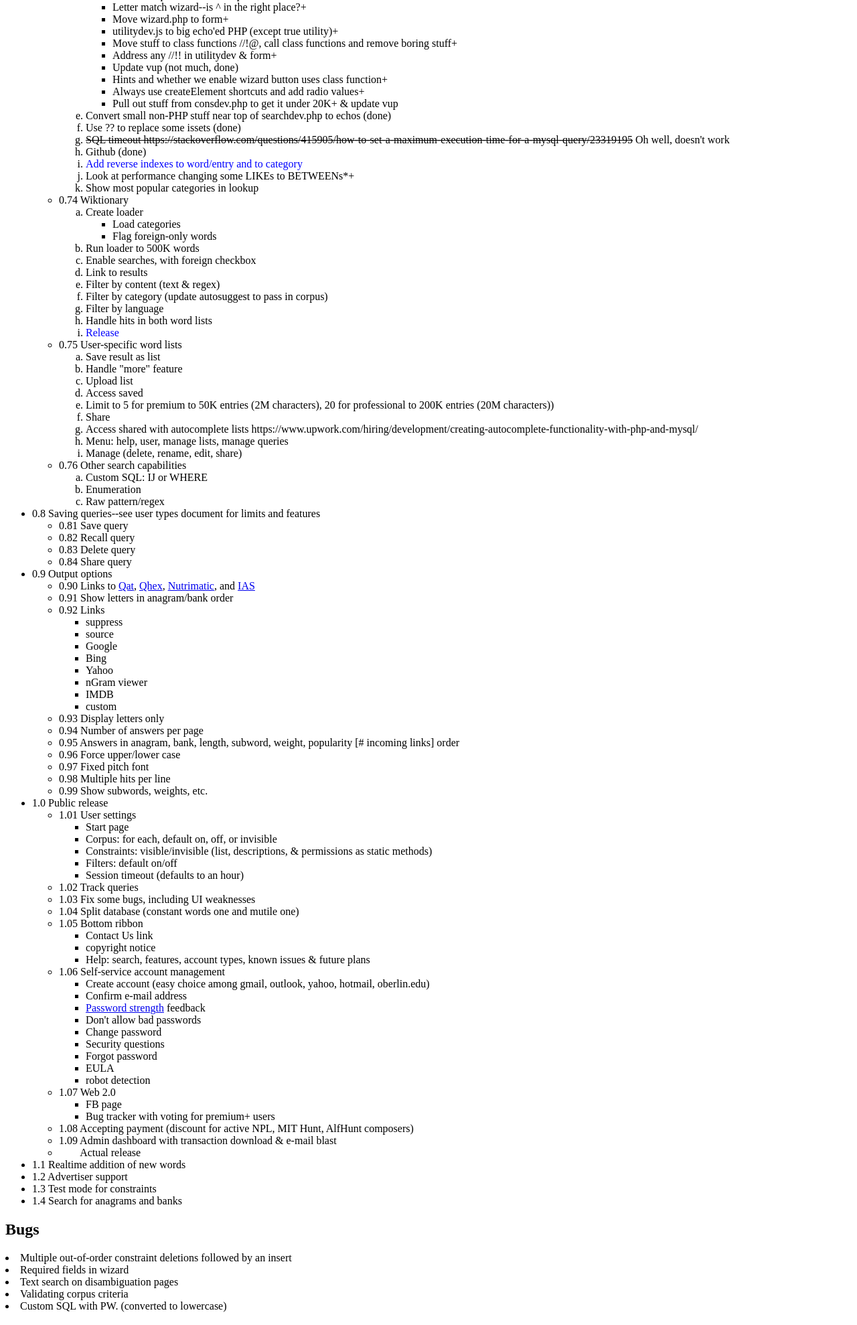
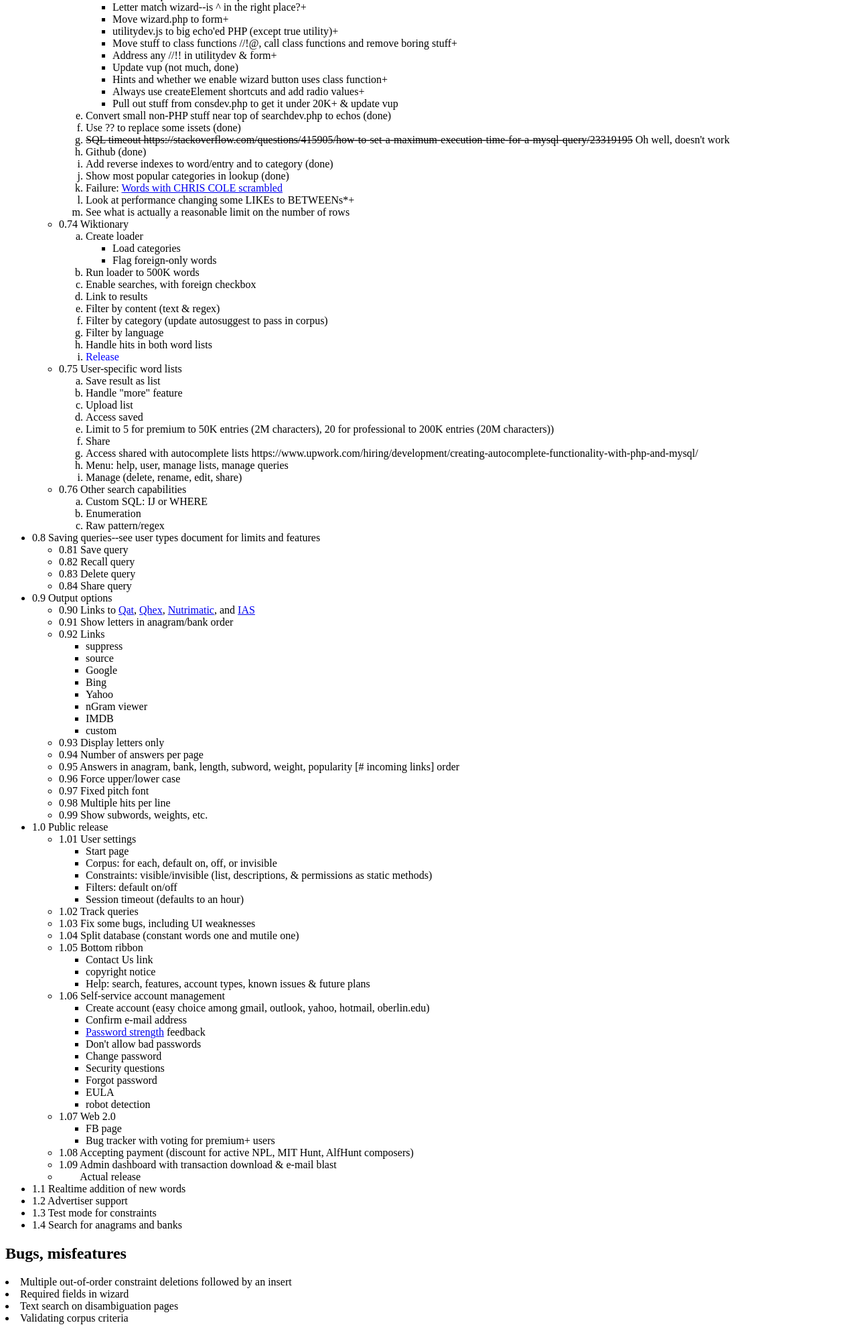
Before and after one commit to matchups/wordsearch, a PHP site: page /future.html in a window 1280 px wide. Shown: the part 543-2521 px from the top of the page at 67% size. Run offline with PHP 8.4, Linux system fonts and the light colour scheme.

Commit message:
.73 Fix addRadio bug--set .value

```diff
--- a/future.html
+++ b/future.html
@@ -50,9 +50,11 @@
     <LI>Use ?? to replace some issets (done)
     <LI><strike>SQL timeout https://stackoverflow.com/questions/415905/how-to-set-a-maximum-execution-time-for-a-mysql-query/23319195</strike> Oh well, doesn't work
     <LI>Github (done)
-    <LI><font color=blue>Add reverse indexes to word/entry and to category</font>
+    <LI>Add reverse indexes to word/entry and to category (done)
+    <LI>Show most popular categories in lookup (done)
+    <LI>Failure: <A HREF="http://www.8wheels.org/wordsearch/searchdev.php?simple=off&pattern=chriscole*&anyorder=on&query2=%2F%5Bchrisole%5D%7B9%7D%2F&radio2=&count=2&sessionkey=tvjc9pyym%2C*b&level=3&minlen=11&maxlen=21&single=on&phrase=on&corpus1=on&corpus2=on&count2=0&corpus87=on&morecbx=+corpus1+corpus2+c2flagR+corpus87&type=dev&version=0.73b">Words with CHRIS COLE scrambled</A>
     <LI>Look at performance changing some LIKEs to BETWEENs*+
-    <LI>Show most popular categories in lookup
+    <LI>See what is actually a reasonable limit on the number of rows
   </OL>
   <LI>0.74 Wiktionary
     <OL type=a>
@@ -167,13 +169,14 @@
 <LI>1.3 Test mode for constraints
 <LI>1.4 Search for anagrams and banks
 </UL>
-<H2>Bugs</H2>
+<H2>Bugs, misfeatures</H2>
 <LL>
 <LI>Multiple out-of-order constraint deletions followed by an insert
 <LI>Required fields in wizard
 <LI>Text search on disambiguation pages
 <LI>Validating corpus criteria
 <LI>Custom SQL with PW. (converted to lowercase)
+<LI>Signon to display message based on code
 </LL>
 <H2>Ideas</H2>
 <LL>
--- a/utilitydev.js
+++ b/utilitydev.js
@@ -5,7 +5,7 @@ function addRadio (radioValue, labelText) {
 	var here = document.getElementById("count");
 	var myParent = here.parentNode;
 
-	myParent.insertBefore (newRadio ('r' + radioValue + optionNumber, 'radio' + optionNumber, '', '', 'radioClicked(' + optionNumber + ')'), here);
+	myParent.insertBefore (newRadio ('r' + radioValue + optionNumber, 'radio' + optionNumber, '', radioValue, 'radioClicked(' + optionNumber + ')'), here);
 	myParent.insertBefore (newSpan ('t' + radioValue + optionNumber, ' ' + labelText + ' '), here);
 }
 
```
Also changed, not shown: utility/addmain.php (+10 -7 lines).
